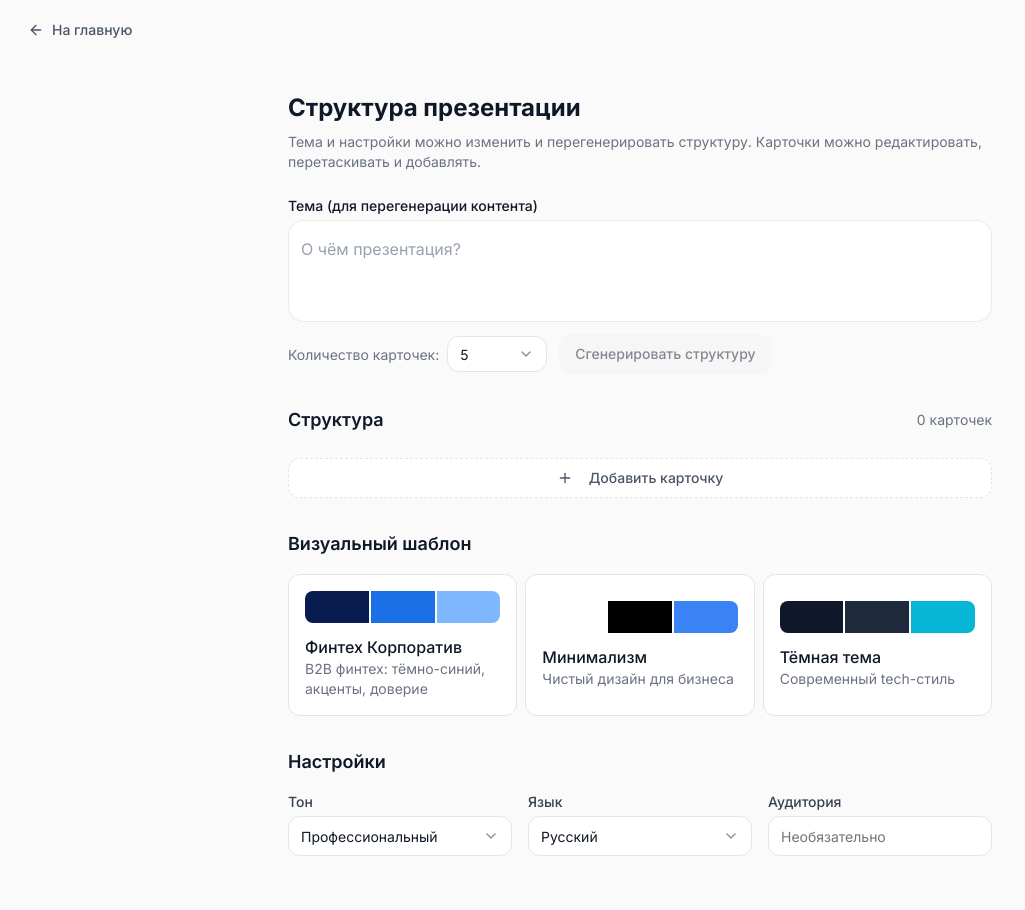
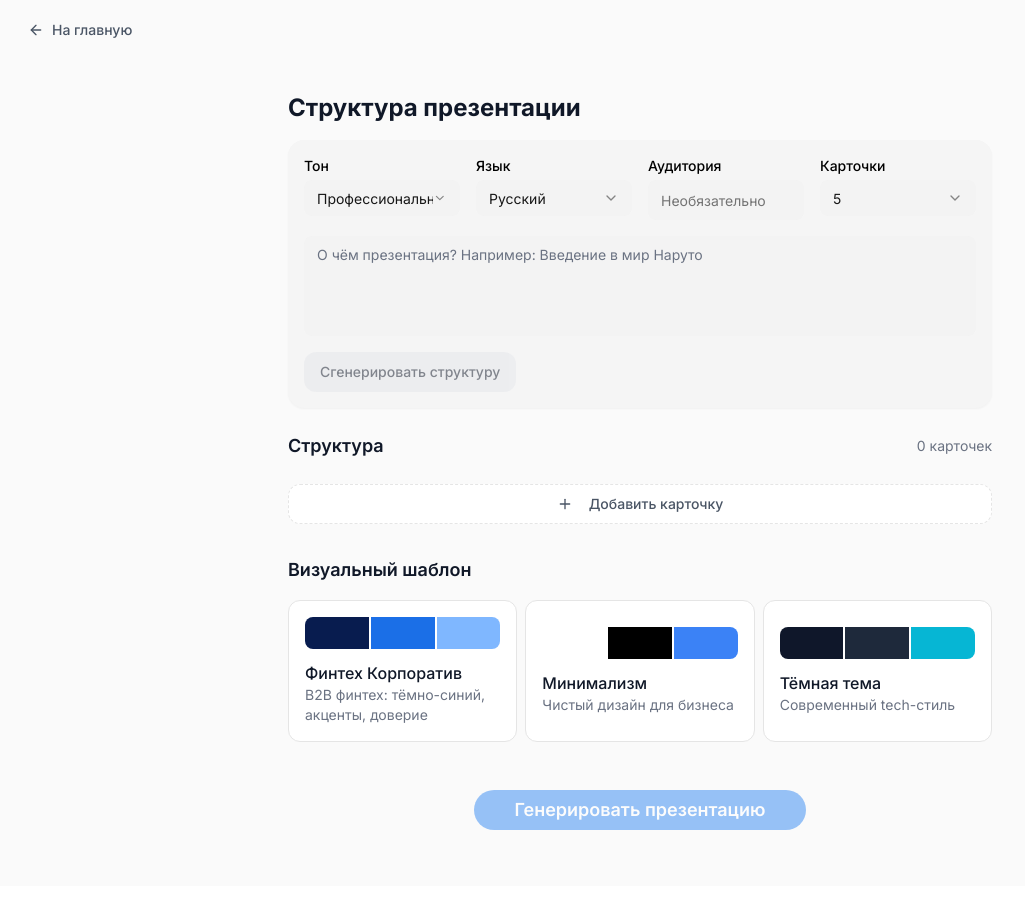
Before and after one commit to ignatovivin/presentation, a Next.js app: page /outline in a window 1280 px wide. Shown: the top 910 px of the page, without its empty margins (0-1025 px from the left). After the commit the page ends 886 px from the top, so only its background shows below. Built offline with nearby package versions, Linux system fonts and the light colour scheme.

Commit message:
изменеиние вернего поля

```diff
--- a/app/outline/page.tsx
+++ b/app/outline/page.tsx
@@ -313,27 +313,85 @@ export default function OutlinePage() {
       </header>
 
       <main className="flex-1 max-w-3xl mx-auto w-full p-6 md:p-8">
-        <h1 className="text-2xl font-bold text-gray-900 mb-2">Структура презентации</h1>
-        <p className="text-gray-500 text-sm mb-6">Тема и настройки можно изменить и перегенерировать структуру. Карточки можно редактировать, перетаскивать и добавлять.</p>
+        <h1 className="text-2xl font-bold text-gray-900 mb-4">Структура презентации</h1>
 
-        <section className="mb-8">
-          <label className="text-sm font-medium text-gray-900 mb-1 block">Тема (для перегенерации контента)</label>
-          <div
-            className="outline-textarea-focus rounded-2xl border bg-white mb-3 transition-all duration-300 ease-in-out"
-            style={{ borderColor: 'rgba(0, 0, 0, 0.08)' }}
-          >
-            <Textarea
-              value={topic}
-              onChange={(e) => setTopic(e.target.value)}
-              placeholder="О чём презентация?"
-              className="min-h-[100px] pt-4 px-3 pb-3 text-base resize-none rounded-2xl border-0 bg-transparent text-black placeholder:text-gray-400 focus-visible:ring-0 focus-visible:ring-offset-0 focus-visible:outline-none"
-            />
-          </div>
-          <div className="flex flex-wrap items-center gap-3">
+        <section
+          className="mb-6 rounded-2xl p-4 transition-shadow"
+          style={{ backgroundColor: '#f5f5f5', boxShadow: '0 1px 2px rgba(0,0,0,0.04)' }}
+        >
+          <div className="grid grid-cols-1 sm:grid-cols-2 lg:grid-cols-4 gap-4 mb-4">
             <div>
-              <span className="text-sm text-gray-500 mr-2">Количество карточек:</span>
+              <label className="text-sm font-medium text-black mb-1 block">Тон</label>
+              <Select value={aiSettings.tone} onValueChange={(v) => setAiSettings((s) => ({ ...s, tone: v }))}>
+                <SelectTrigger
+                  className="w-full focus:!border-[rgb(52,137,243)] focus:ring-0 focus:ring-offset-0 focus-visible:!border-[rgb(52,137,243)] focus-visible:ring-0 focus-visible:ring-offset-0 data-[state=open]:!border-[rgb(52,137,243)]"
+                  style={{
+                    borderColor: 'rgba(0, 0, 0, 0)',
+                    backgroundColor: 'rgb(243, 243, 243)',
+                    borderRadius: '8px',
+                    borderWidth: '1px',
+                  }}
+                >
+                  <SelectValue />
+                </SelectTrigger>
+                <SelectContent>
+                  <SelectItem value="professional">Профессиональный</SelectItem>
+                  <SelectItem value="casual">Неформальный</SelectItem>
+                  <SelectItem value="creative">Креативный</SelectItem>
+                  <SelectItem value="academic">Академический</SelectItem>
+                </SelectContent>
+              </Select>
+            </div>
+            <div>
+              <label className="text-sm font-medium text-black mb-1 block">Язык</label>
+              <Select value={aiSettings.language} onValueChange={(v) => setAiSettings((s) => ({ ...s, language: v }))}>
+                <SelectTrigger
+                  className="w-full focus:!border-[rgb(52,137,243)] focus:ring-0 focus:ring-offset-0 focus-visible:!border-[rgb(52,137,243)] focus-visible:ring-0 focus-visible:ring-offset-0 data-[state=open]:!border-[rgb(52,137,243)]"
+                  style={{
+                    borderColor: 'rgba(0, 0, 0, 0)',
+                    backgroundColor: 'rgb(243, 243, 243)',
+                    borderRadius: '8px',
+                    borderWidth: '1px',
+                  }}
+                >
+                  <SelectValue />
+                </SelectTrigger>
+                <SelectContent>
+                  <SelectItem value="russian">Русский</SelectItem>
+                  <SelectItem value="english">Английский</SelectItem>
+                  <SelectItem value="spanish">Испанский</SelectItem>
+                  <SelectItem value="german">Немецкий</SelectItem>
+                  <SelectItem value="french">Французский</SelectItem>
+                </SelectContent>
+              </Select>
+            </div>
+            <div>
+              <label className="text-sm font-medium text-black mb-1 block">Аудитория</label>
+              <Input
+                value={aiSettings.audience}
+                onChange={(e) => setAiSettings((s) => ({ ...s, audience: e.target.value }))}
+                placeholder="Необязательно"
+                className="w-full focus-visible:!border-[rgb(52,137,243)] focus-visible:ring-0 focus-visible:ring-offset-0"
+                style={{
+                  borderColor: 'rgba(0, 0, 0, 0)',
+                  backgroundColor: 'rgb(243, 243, 243)',
+                  borderRadius: '8px',
+                  borderWidth: '1px',
+                }}
+              />
+            </div>
+            <div>
+              <label className="text-sm font-medium text-black mb-1 block">Карточки</label>
               <Select value={String(slidesCount)} onValueChange={(v) => setSlidesCount(parseInt(v, 10))}>
-                <SelectTrigger className="w-[100px] inline-flex rounded-xl border-gray-200 bg-white">
+                <SelectTrigger
+                  className="w-full focus:!border-[rgb(52,137,243)] focus:ring-0 focus:ring-offset-0 focus-visible:!border-[rgb(52,137,243)] focus-visible:ring-0 focus-visible:ring-offset-0 data-[state=open]:!border-[rgb(52,137,243)]"
+                  style={{
+                    borderColor: 'rgba(0, 0, 0, 0)',
+                    backgroundColor: 'rgb(243, 243, 243)',
+                    borderRadius: '8px',
+                    borderWidth: '1px',
+                  }}
+                >
                   <SelectValue />
                 </SelectTrigger>
                 <SelectContent>
@@ -343,10 +401,26 @@ export default function OutlinePage() {
                 </SelectContent>
               </Select>
             </div>
+          </div>
+          <div>
+            <Textarea
+              value={topic}
+              onChange={(e) => setTopic(e.target.value)}
+              placeholder="О чём презентация? Например: Введение в мир Наруто"
+              className="w-full min-h-[100px] resize-none rounded-xl border border-transparent text-black placeholder:text-gray-500 focus-visible:!border-[rgb(52,137,243)] focus-visible:ring-0 focus-visible:ring-offset-0"
+              style={{
+                borderColor: 'rgba(0, 0, 0, 0)',
+                backgroundColor: 'rgb(243, 243, 243)',
+                borderRadius: '8px',
+                borderWidth: '1px',
+              }}
+            />
+          </div>
+          <div className="mt-4">
             <Button
               onClick={handleGenerateOutline}
               disabled={loadingOutline || !topic.trim()}
-              className="rounded-xl bg-gray-100 hover:bg-gray-200 text-gray-900"
+              className="rounded-xl bg-gray-200 hover:bg-gray-300 text-gray-900"
             >
               {loadingOutline ? <Loader2 className="h-4 w-4 animate-spin" /> : null}
               {loadingOutline ? ' Генерация...' : 'Сгенерировать структуру'}
@@ -459,50 +533,6 @@ export default function OutlinePage() {
           </div>
         </section>
 
-        <section className="mb-8">
-          <h2 className="text-lg font-semibold text-gray-900 mb-4">Настройки</h2>
-          <div className="grid grid-cols-1 sm:grid-cols-3 gap-4 items-end">
-            <div className="min-h-[72px] flex flex-col">
-              <label className="text-sm font-medium text-gray-700 mb-1 block">Тон</label>
-              <Select value={aiSettings.tone} onValueChange={(v) => setAiSettings((s) => ({ ...s, tone: v }))}>
-                <SelectTrigger className="h-10 min-h-[40px] w-full rounded-xl border border-gray-200 bg-white text-gray-900">
-                  <SelectValue />
-                </SelectTrigger>
-                <SelectContent>
-                  <SelectItem value="professional">Профессиональный</SelectItem>
-                  <SelectItem value="casual">Неформальный</SelectItem>
-                  <SelectItem value="creative">Креативный</SelectItem>
-                  <SelectItem value="academic">Академический</SelectItem>
-                </SelectContent>
-              </Select>
-            </div>
-            <div className="min-h-[72px] flex flex-col">
-              <label className="text-sm font-medium text-gray-700 mb-1 block">Язык</label>
-              <Select value={aiSettings.language} onValueChange={(v) => setAiSettings((s) => ({ ...s, language: v }))}>
-                <SelectTrigger className="h-10 min-h-[40px] w-full rounded-xl border border-gray-200 bg-white text-gray-900">
-                  <SelectValue />
-                </SelectTrigger>
-                <SelectContent>
-                  <SelectItem value="russian">Русский</SelectItem>
-                  <SelectItem value="english">Английский</SelectItem>
-                  <SelectItem value="spanish">Испанский</SelectItem>
-                  <SelectItem value="german">Немецкий</SelectItem>
-                  <SelectItem value="french">Французский</SelectItem>
-                </SelectContent>
-              </Select>
-            </div>
-            <div className="min-h-[72px] flex flex-col">
-              <label className="text-sm font-medium text-gray-700 mb-1 block">Аудитория</label>
-              <Input
-                value={aiSettings.audience}
-                onChange={(e) => setAiSettings((s) => ({ ...s, audience: e.target.value }))}
-                placeholder="Необязательно"
-                className="h-10 min-h-[40px] w-full rounded-xl border border-gray-200 bg-white text-gray-900"
-              />
-            </div>
-          </div>
-        </section>
-
         <div className="pt-4 pb-6 flex justify-center">
           <Button
             onClick={handleGenerate}
```
